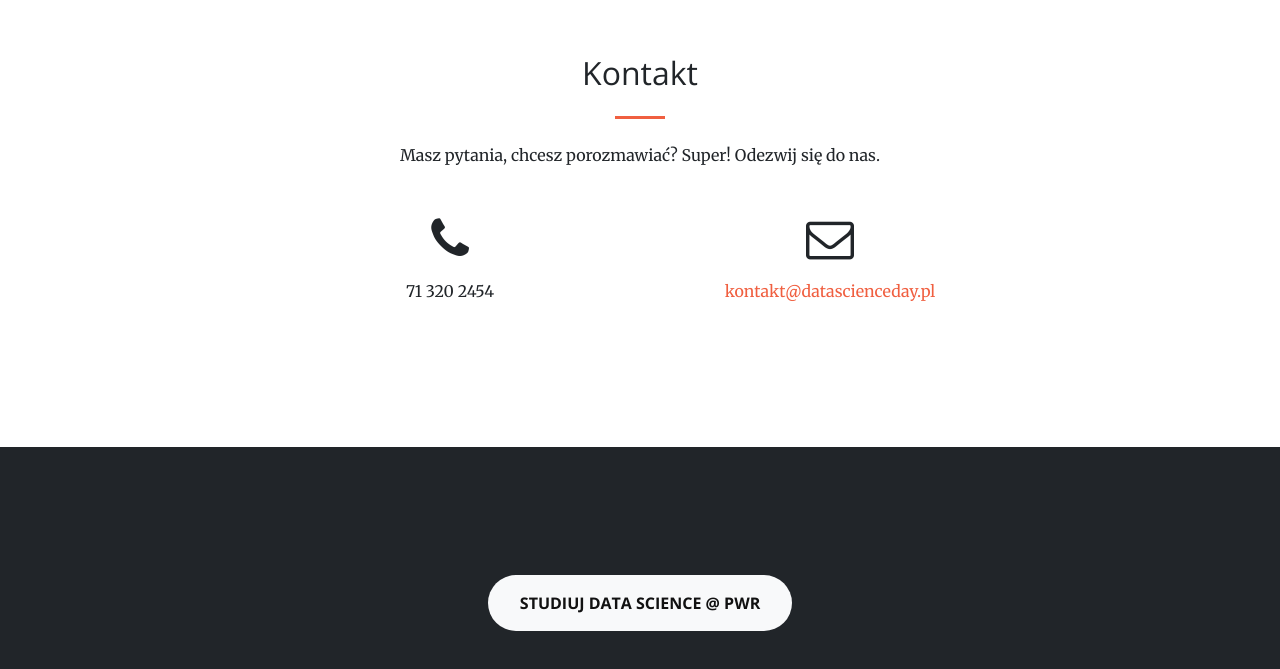
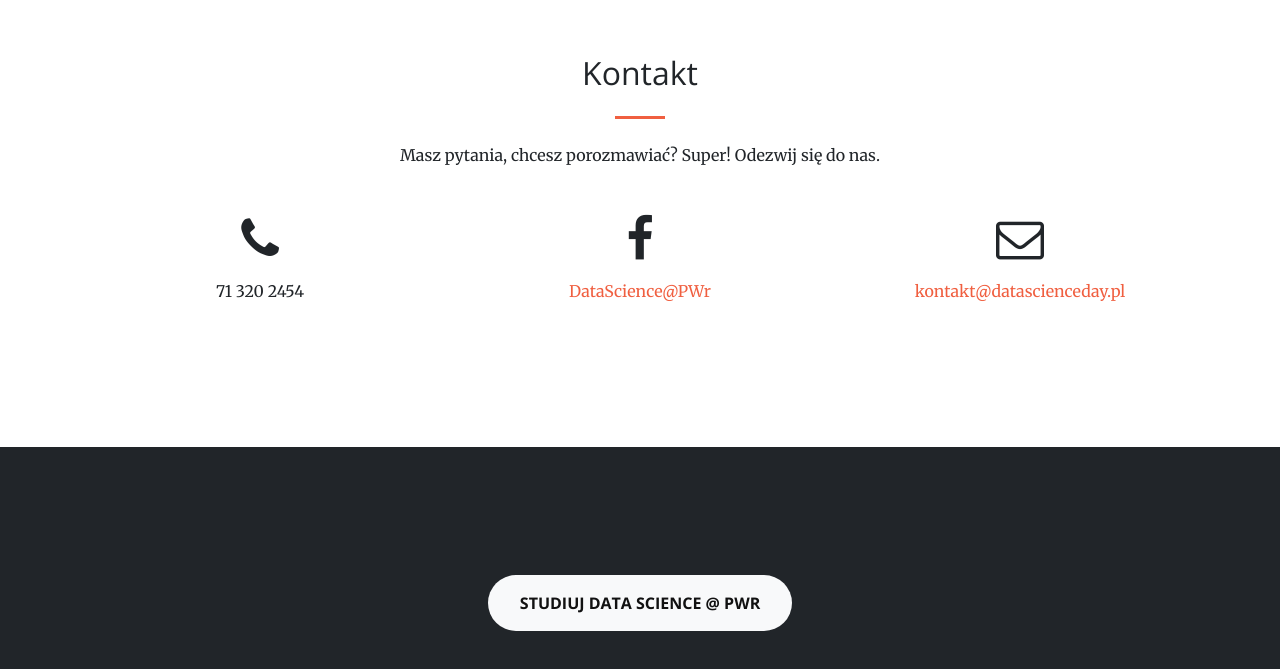
Before and after one commit to pwr-ai/AIDayWeb, a website: page index.html in a window 1280 px wide. Shown: the part 5414-6083 px from the top of the page. Drawn offline with nearby package versions, Linux system fonts and the light colour scheme.

Commit message:
facebook added

```diff
--- a/index.html
+++ b/index.html
@@ -335,7 +335,7 @@
 <section id="contact">
     <div class="container">
         <div class="row">
-            <div class="col-lg-8 mx-auto text-center">
+            <div class="col-lg-9 mx-auto text-center">
                 <h2 class="section-heading">Kontakt</h2>
                 <hr class="my-4">
                 <p class="mb-5">Masz pytania, chcesz porozmawiać? Super! Odezwij się do nas.</p>
@@ -345,6 +345,12 @@
             <div class="col-lg-4 ml-auto text-center">
                 <i class="fa fa-phone fa-3x mb-3 sr-contact"></i>
                 <p>71 320 2454</p>
+            </div>
+            <div class="col-lg-4 ml-auto text-center">
+                <i class="fa fa-facebook fa-3x mb-3 sr-contact"></i>
+                <p>
+                    <a href="https://www.facebook.com/DataSciencePWr/" target="_blank">DataScience@PWr</a>
+                </p>
             </div>
             <div class="col-lg-4 mr-auto text-center">
                 <i class="fa fa-envelope-o fa-3x mb-3 sr-contact"></i>
```
